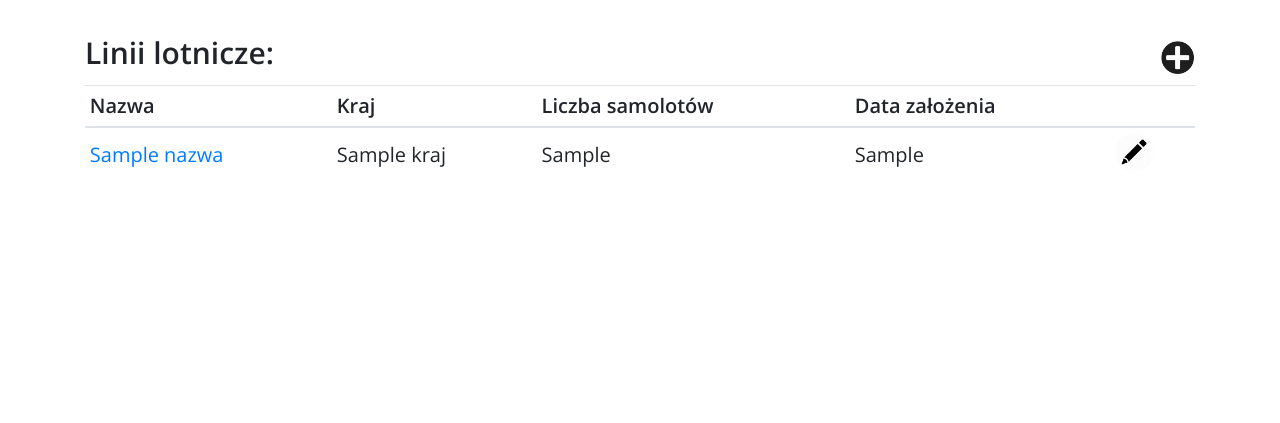
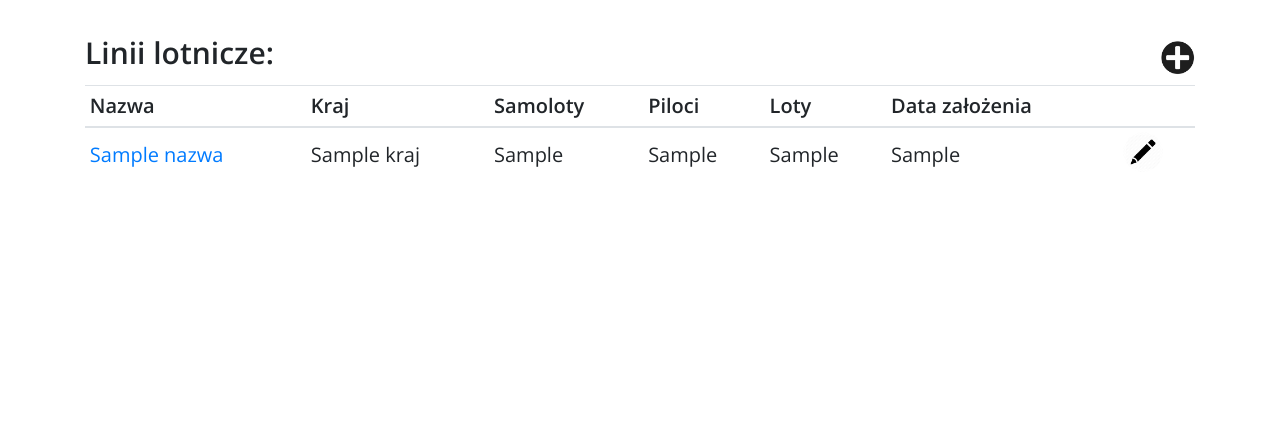
Before and after one commit to daniktl/flies-manager-web-app, a Flask app: template templates/lines.html in a window 1280 px wide. Shown: the part 300-723 px from the top of the page. Run offline with Flask 2, Linux system fonts and the light colour scheme; the template is opened without the code that fills it: most values are stand-ins (such as "Sample title", 1, 10 or a date in 2020); lists and menus that the app fills with data are empty; parts of the project's set-up code (start-up, migrations or seed data) failed here and were passed over; some libraries are stand-ins or nearby versions.

Commit message:
small updates

```diff
--- a/db_part.py
+++ b/db_part.py
@@ -137,10 +137,17 @@ class LiniaLotnicza(db.Model):
     harmonogram = relationship("Harmonogram", cascade='all')
 
     def liczba_samolotow(self):
-        return pokaz_samoloty_linia(self.nazwa)
+        return len(pokaz_samoloty(self.nazwa))
+
+    def liczba_pilotow(self):
+        return len(pokaz_pilotow(self.nazwa))
+
+    def liczba_lotow(self):
+        return len(pokaz_harmonogram(linia_lotnicza=self.nazwa))
 
     def get_data_zalozenia(self):
-        return datetime.datetime.strftime(self.data_zalozenia, "%d.%m.%Y")
+        return self.data_zalozenia.date()
+        # return datetime.datetime.strftime(self.data_zalozenia, "%d.%m.%Y")
 
     def get_nazwa_safe(self):
         return urllib.parse.quote(self.nazwa.replace(" ", "_"))
@@ -291,10 +298,13 @@ def convert_time_front_back(time_str):
 
 # ######### samoloty
 
-def pokaz_samoloty_linia(nazwa):
-    with session_handler() as db_session:
-        liczba = len(db_session.query(Samolot).filter(Samolot.linia_lotnicza_nazwa == nazwa).all())
-        return liczba
+'''
+    @deprecated
+'''
+# def pokaz_samoloty_linia(nazwa):
+#     with session_handler() as db_session:
+#         liczba = len(db_session.query(Samolot).filter(Samolot.linia_lotnicza_nazwa == nazwa).all())
+#         return liczba
 
 
 def check_data_samolot(nr_boczny, marka, model, linia_nazwa, pojemnosc):
--- a/templates/lines.html
+++ b/templates/lines.html
@@ -60,7 +60,13 @@
                     Kraj
                 </th>
                 <th>
-                    Liczba samolotów
+                    Samoloty
+                </th>
+                <th>
+                    Piloci
+                </th>
+                <th>
+                    Loty
                 </th>
                 <th>
                     Data założenia
@@ -80,6 +86,12 @@
                     </th>
                     <th>
                         {{ linia.liczba_samolotow() }}
+                    </th>
+                    <th>
+                        {{ linia.liczba_pilotow() }}
+                    </th>
+                    <th>
+                        {{ linia.liczba_lotow() }}
                     </th>
                     <th>
                         {{ linia.get_data_zalozenia() }}
```
